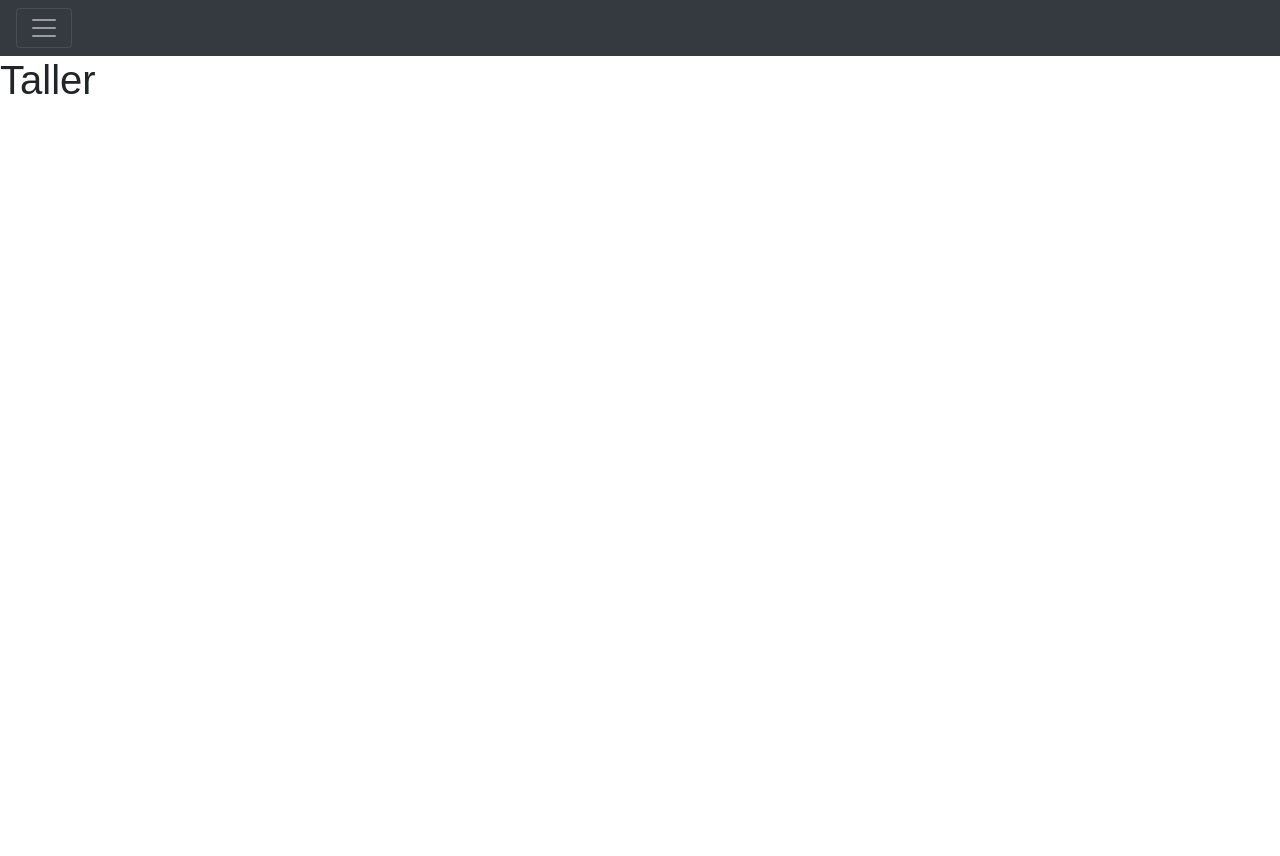
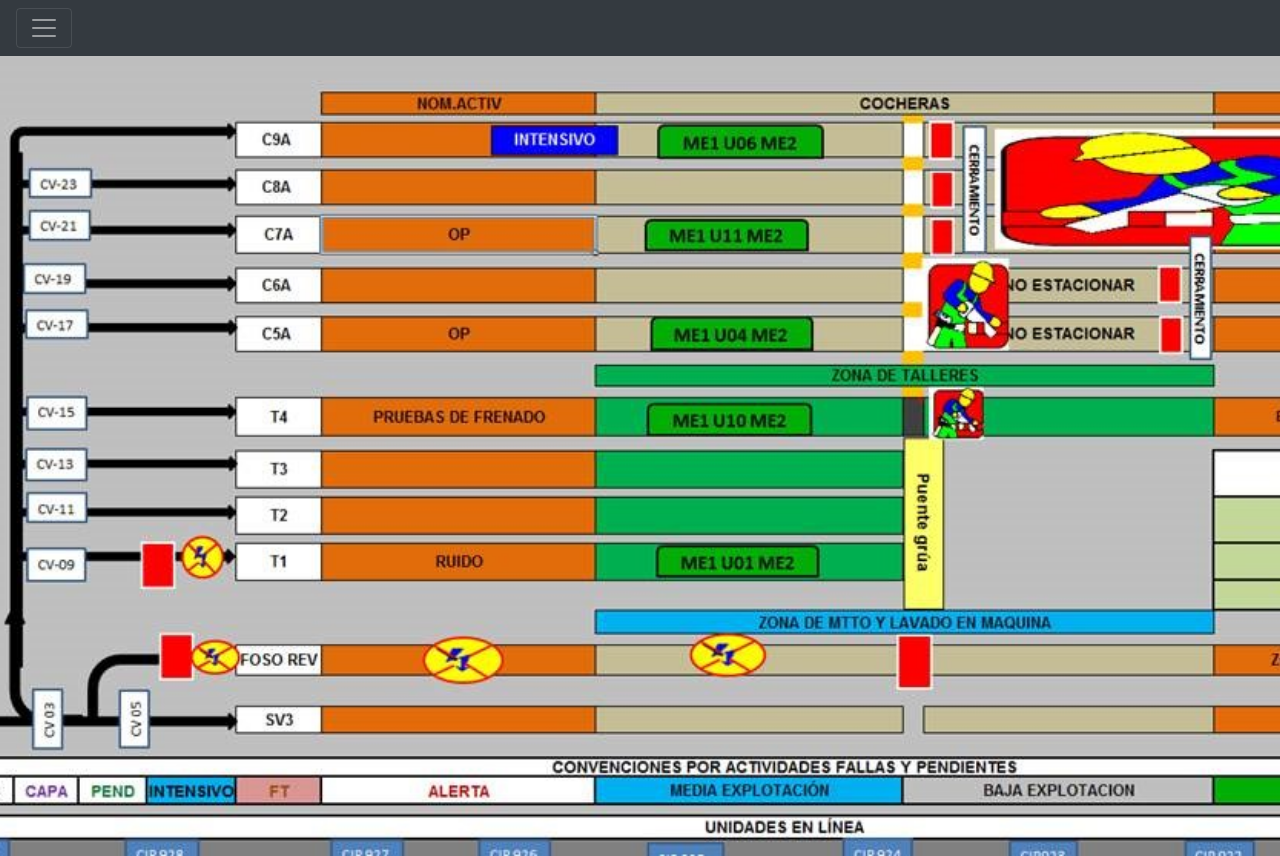
Before and after one commit to diegoosorio/infotram, a React app: page /taller in a window 1280 px wide. Before the commit the page ends 800 px from the top, so only its background shows below. Built offline with nearby package versions, Linux system fonts and the light colour scheme; a web font is replaced by a local one.

Commit message:
Se modifica container Taller

```diff
--- /dev/null
+++ b/src/assets/styles/containers/PosicionBT.scss
@@ -0,0 +1,12 @@
+.container-taller{
+    width: 100vw;
+    height: 100vh;
+    padding: 0;
+}
+
+.container-taller img {
+    width: 100%;
+    height: 100%;
+    object-fit: cover;
+    // filter: grayscale(70%);
+}
--- a/src/containers/Taller.jsx
+++ b/src/containers/Taller.jsx
@@ -1,7 +1,13 @@
 import React from 'react';
+import posicionBT from '../assets/static/posicionBT.jpg'
+import '../assets/styles/containers/PosicionBT.scss'
 
 const Taller = () => (
-    <h1>Taller</h1>
+    <>
+        <div className="container-fluid container-taller">
+            <img src={posicionBT} alt=""/>
+        </div>
+    </>
 )
 
 export default Taller;
```
Also changed, not shown: src/assets/static/posicionBT.jpg (added).
